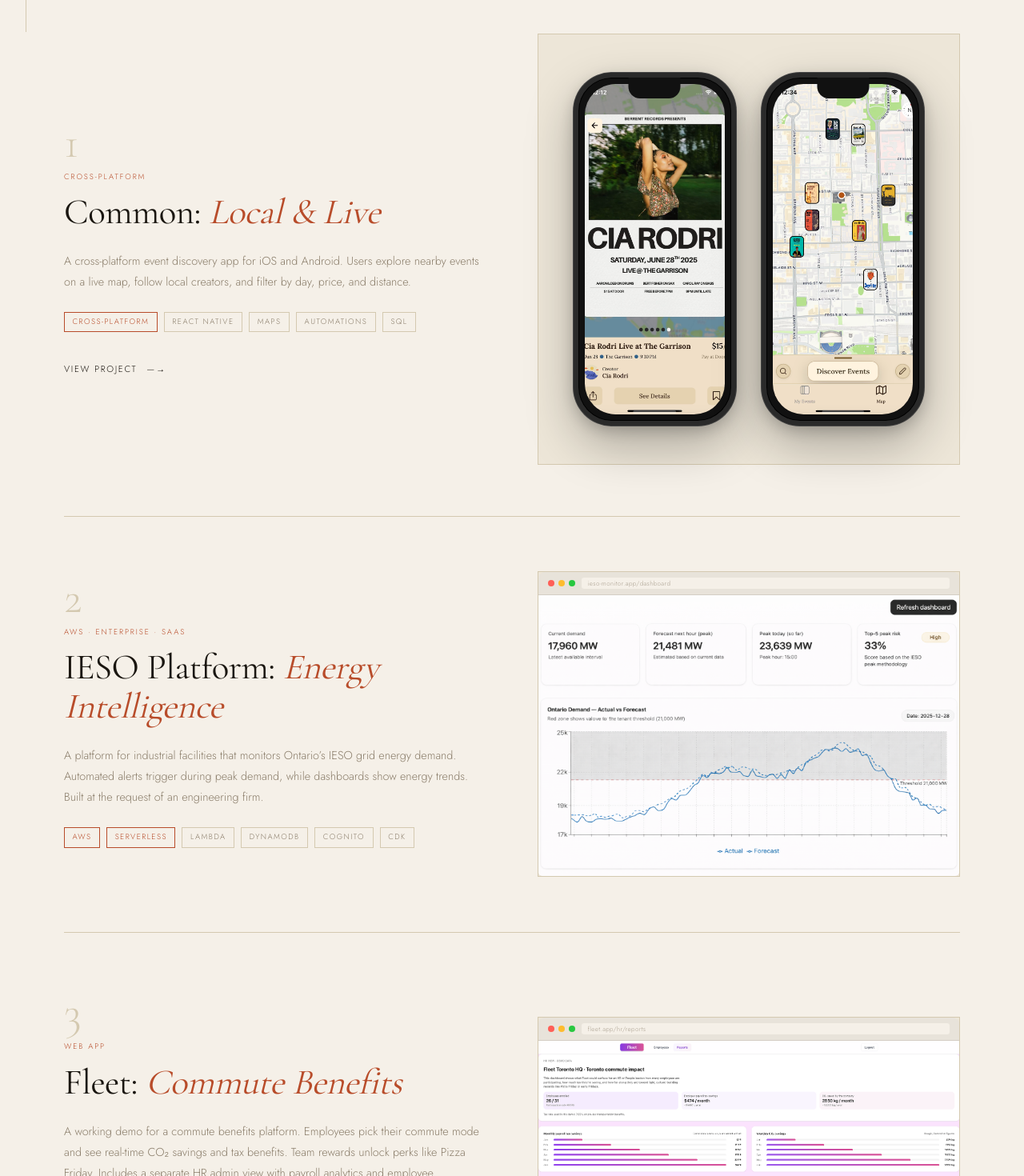
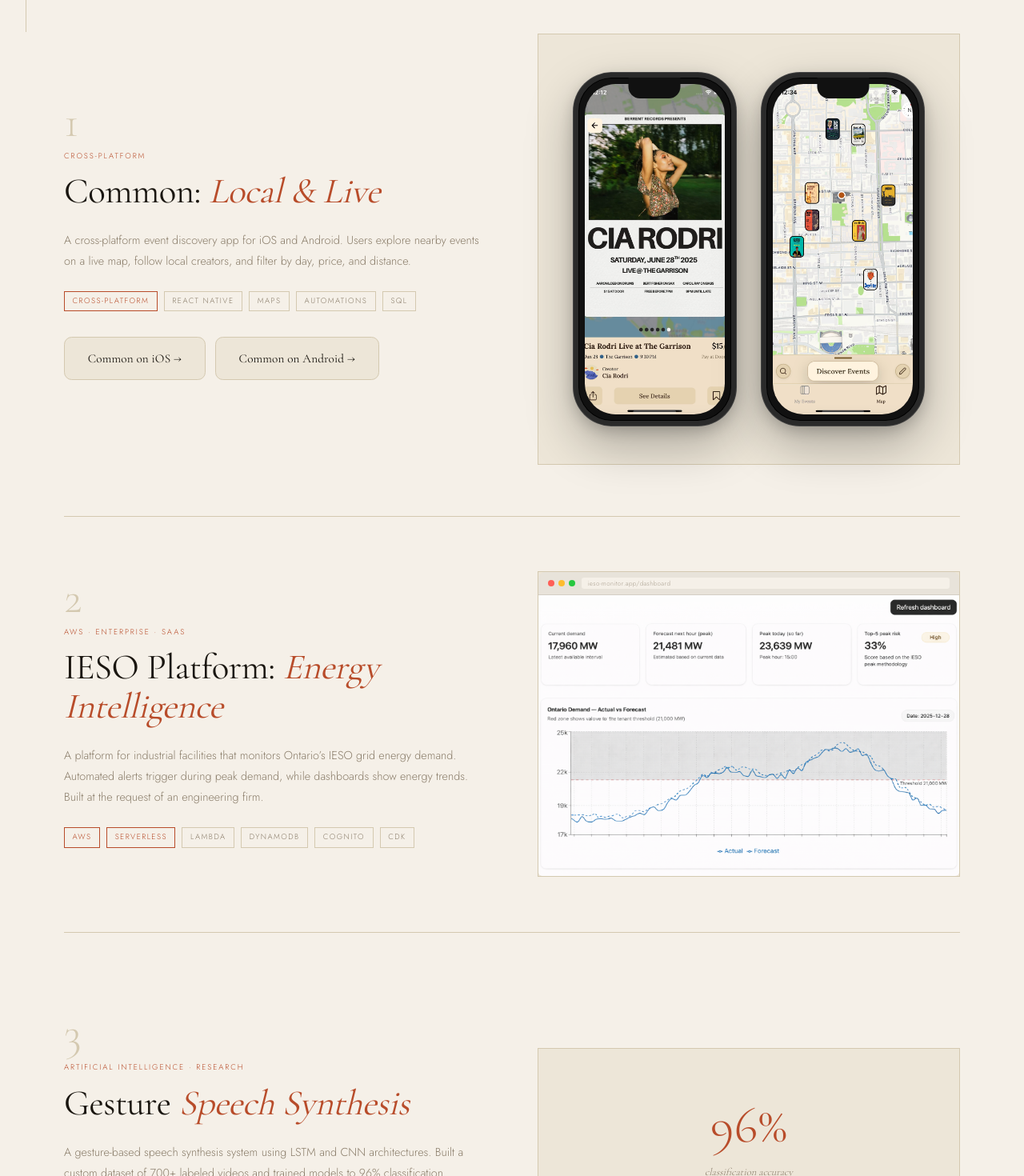
Before and after one commit to jonnyDob/portfolio, a Next.js app: page / in a window 1280 px wide. Shown: the part 760-2230 px from the top of the page at 80% size. Built offline with nearby package versions, Linux system fonts and the light colour scheme.

Commit message:
UI updates.

```diff
--- a/app/globals.css
+++ b/app/globals.css
@@ -286,6 +286,36 @@ nav {
 .f-tag.accent {
   border-color: var(--rust);
   color: var(--rust);
+}
+
+.store-links {
+  display: flex;
+  flex-direction: row;
+  gap: 0.75rem;
+  margin-bottom: 1.5rem;
+  flex-wrap: wrap;
+}
+
+.store-link {
+  font-family: var(--serif);
+  font-size: 0.95rem;
+  font-weight: 400;
+  letter-spacing: 0.01em;
+  text-decoration: none;
+  display: inline-flex;
+  align-items: center;
+  justify-content: center;
+  padding: 0.85rem 1.8rem;
+  border-radius: 0.6rem;
+  background: var(--warm);
+  color: var(--ink);
+  border: 1px solid var(--sand);
+  transition: background 0.2s, border-color 0.2s;
+}
+
+.store-link:hover {
+  background: var(--sand);
+  border-color: #b8a898;
 }
 
 .read-more {
--- a/components/Hero.tsx
+++ b/components/Hero.tsx
@@ -52,7 +52,7 @@ export default function Hero() {
         <motion.div className="hero-issue" variants={itemVariants}>
           <p>Software Engineer</p>
           <p>Portfolio — 2026</p>
-          <p>4 Projects</p>
+          <p>3 Projects</p>
         </motion.div>
       </div>
     </motion.section>
--- a/components/ProjectFeatured.tsx
+++ b/components/ProjectFeatured.tsx
@@ -10,6 +10,7 @@ interface ProjectFeaturedProps {
   body: React.ReactNode;
   tags: { label: string; accent?: boolean }[];
   link?: { href: string; text: string };
+  storeLinks?: { href: string; text: string }[];
   imageSrc?: string;
   imageAlt?: string;
   browserUrl?: string;
@@ -28,6 +29,7 @@ export default function ProjectFeatured({
   body,
   tags,
   link,
+  storeLinks,
   imageSrc,
   imageAlt,
   browserUrl,
@@ -60,6 +62,15 @@ export default function ProjectFeatured({
             </span>
           ))}
         </div>
+        {storeLinks && (
+          <div className="store-links">
+            {storeLinks.map((sl) => (
+              <a key={sl.href} href={sl.href} className="store-link" target="_blank" rel="noopener noreferrer">
+                {sl.text}
+              </a>
+            ))}
+          </div>
+        )}
         {link && (
           <a href={link.href} className="read-more">
             {link.text}
--- a/components/ProjectsSection.tsx
+++ b/components/ProjectsSection.tsx
@@ -19,7 +19,10 @@ export default function ProjectsSection() {
           { label: "Automations" },
           { label: "SQL", },
         ]}
-        link={{ href: "#", text: "View Project" }}
+        storeLinks={[
+          { href: "https://apps.apple.com/ca/app/common-local-and-live/id6743640498", text: "Common on iOS →" },
+          { href: "https://play.google.com/store/apps/details?id=com.elegora.common&pcampaignid=web_share", text: "Common on Android →" },
+        ]}
         phoneMockup={{
           large: {
             src: "/images/common/Common-map.png",
@@ -57,27 +60,6 @@ export default function ProjectsSection() {
 
       <ProjectFeatured
         number="3"
-        kicker="Web App"
-        title={
-          <>
-            Fleet: <em>Commute Benefits</em>
-          </>
-        }
-        body="A working demo for a commute benefits platform. Employees pick their commute mode and see real-time CO₂ savings and tax benefits. Team rewards unlock perks like Pizza Friday. Includes a separate HR admin view with payroll analytics and employee management."
-        tags={[
-          { label: "React", accent: true },
-          { label: "Python" },
-          { label: "Django" },
-          { label: "Full-Stack" },
-        ]}
-        link={{ href: "#", text: "View Project" }}
-        imageSrc="/images/fleet/HRReportsPage.png"
-        imageAlt="Fleet commute benefits platform"
-        browserUrl="fleet.app/hr/reports"
-      />
-
-      <ProjectFeatured
-        number="4"
         kicker="Artificial Intelligence · Research"
         title={
           <>
```
Also changed, not shown: 1 other file (tests, documents, lock files or other folders).
